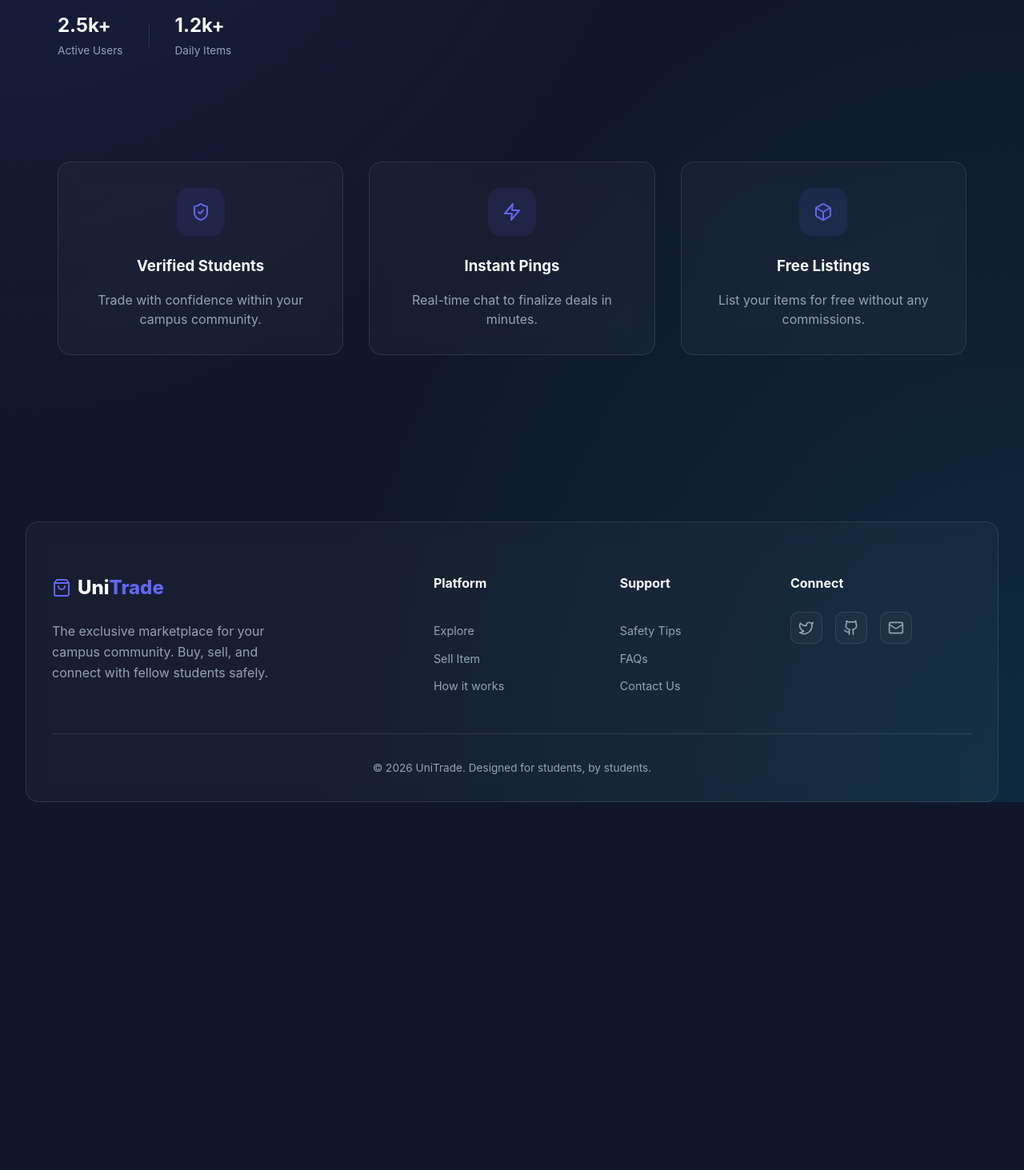
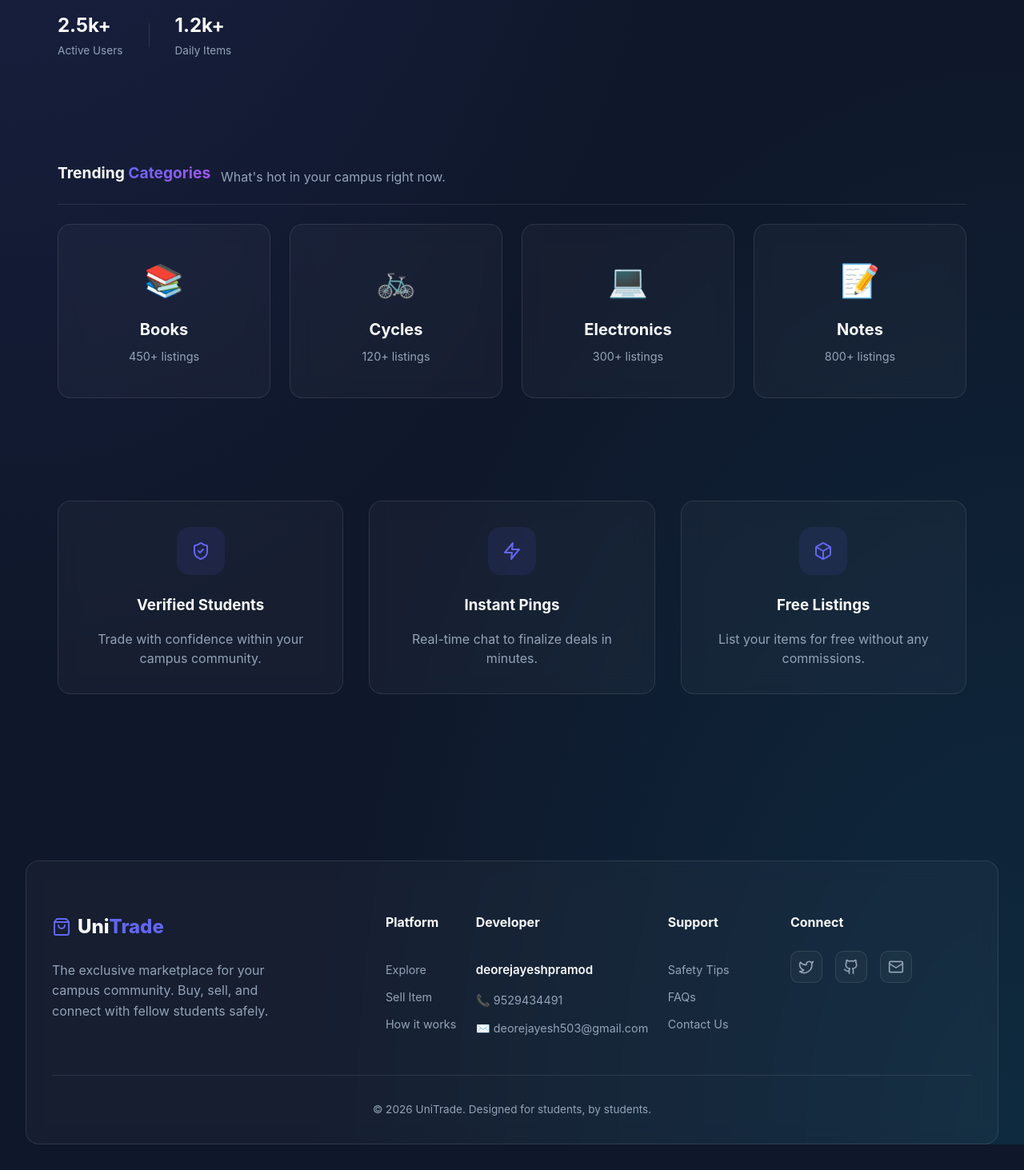
Before and after one commit to deorejayesh9663/UniTrade-, a React (Vite) app: page / in a window 1280 px wide. Shown: the part 597-2060 px from the top of the page at 80% size. Before the commit the page ends 1632 px from the top, so only its background shows below. Built offline with nearby package versions, Linux system fonts and the light colour scheme; no server answers.

Commit message:
Features & Branding: Added Developer section, Sharing, Related Items, and Trending Categories

```diff
--- a/src/components/Footer.css
+++ b/src/components/Footer.css
@@ -62,6 +62,13 @@
     color: var(--primary);
 }
 
+.dev-name {
+    color: var(--text-main);
+    font-weight: 600;
+    font-size: 0.95rem;
+    margin-bottom: 0.2rem;
+}
+
 .social-icons {
     display: flex;
     gap: 1rem;
--- a/src/components/Footer.jsx
+++ b/src/components/Footer.jsx
@@ -20,6 +20,12 @@ const Footer = () => {
                         <a href="/explore">Explore</a>
                         <a href="/sell">Sell Item</a>
                         <a href="/how-it-works">How it works</a>
+                    </div>
+                    <div className="link-group">
+                        <h4>Developer</h4>
+                        <span className="dev-name">deorejayeshpramod</span>
+                        <a href="tel:9529434491">📞 9529434491</a>
+                        <a href="mailto:deorejayesh503@gmail.com">✉️ deorejayesh503@gmail.com</a>
                     </div>
                     <div className="link-group">
                         <h4>Support</h4>
--- a/src/pages/Explore.css
+++ b/src/pages/Explore.css
@@ -191,6 +191,19 @@
     color: white;
 }
 
+.campus-verified-badge {
+    position: absolute;
+    top: 1rem;
+    left: 1rem;
+    padding: 0.3rem 0.8rem;
+    background: #10b981;
+    border-radius: 20px;
+    font-size: 0.75rem;
+    color: white;
+    font-weight: 700;
+    box-shadow: 0 4px 12px rgba(16, 185, 129, 0.3);
+}
+
 .item-details {
     padding: 1.5rem;
 }
--- a/src/pages/Explore.jsx
+++ b/src/pages/Explore.jsx
@@ -138,6 +138,9 @@ const Explore = () => {
                             <div className="item-image">
                                 <img src={item.image} alt={item.title} />
                                 <div className="category-badge">{item.category}</div>
+                                {user && item.college === user.college && (
+                                    <div className="campus-verified-badge">My Campus</div>
+                                )}
                             </div>
                             <div className="item-details">
                                 <div className="price-row">
@@ -147,7 +150,7 @@ const Explore = () => {
                                 <h3>{item.title}</h3>
                                 <div className="location">
                                     <MapPin size={14} />
-                                    <span>{item.location}</span>
+                                    <span>{item.location} • {item.college}</span>
                                 </div>
                                 <div className="seller-info">
                                     <div className="avatar">{item.sellerName?.[0] || 'S'}</div>
--- a/src/pages/Home.css
+++ b/src/pages/Home.css
@@ -250,3 +250,64 @@
         grid-template-columns: 1fr;
     }
 }
+
+/* Trending Categories */
+.trending-categories {
+    margin-bottom: 8rem;
+}
+
+.section-header {
+    text-align: center;
+    margin-bottom: 3rem;
+}
+
+.section-header h2 {
+    font-size: 2.5rem;
+    margin-bottom: 0.5rem;
+}
+
+.section-header h2 span {
+    background: var(--grad-primary);
+    background-clip: text;
+    -webkit-background-clip: text;
+    -webkit-text-fill-color: transparent;
+}
+
+.section-header p {
+    color: var(--text-muted);
+}
+
+.category-grid {
+    display: grid;
+    grid-template-columns: repeat(auto-fit, minmax(220px, 1fr));
+    gap: 1.5rem;
+}
+
+.cat-card {
+    padding: 2.5rem 1.5rem;
+    text-align: center;
+    cursor: pointer;
+    border: 1px solid var(--glass-border);
+    transition: all 0.3s;
+}
+
+.cat-card:hover {
+    border-color: var(--primary);
+    background: rgba(99, 102, 241, 0.05);
+}
+
+.cat-icon {
+    font-size: 2.5rem;
+    display: block;
+    margin-bottom: 1rem;
+}
+
+.cat-card h3 {
+    margin-bottom: 0.5rem;
+    font-size: 1.25rem;
+}
+
+.cat-card p {
+    font-size: 0.9rem;
+    color: var(--text-muted);
+}
--- a/src/pages/Home.jsx
+++ b/src/pages/Home.jsx
@@ -65,6 +65,32 @@ const Home = () => {
                 </motion.div>
             </section>
 
+            <section className="trending-categories">
+                <div className="section-header">
+                    <h2>Trending <span>Categories</span></h2>
+                    <p>What's hot in your campus right now.</p>
+                </div>
+                <div className="category-grid">
+                    {[
+                        { name: 'Books', icon: '📚', count: '450+' },
+                        { name: 'Cycles', icon: '🚲', count: '120+' },
+                        { name: 'Electronics', icon: '💻', count: '300+' },
+                        { name: 'Notes', icon: '📝', count: '800+' }
+                    ].map(cat => (
+                        <motion.div
+                            key={cat.name}
+                            whileHover={{ scale: 1.05 }}
+                            className="cat-card glass-card"
+                            onClick={() => navigate(`/explore?category=${cat.name}`)}
+                        >
+                            <span className="cat-icon">{cat.icon}</span>
+                            <h3>{cat.name}</h3>
+                            <p>{cat.count} listings</p>
+                        </motion.div>
+                    ))}
+                </div>
+            </section>
+
             <section className="features">
                 <div className="feature-grid">
                     <div className="feature-card glass-card">
--- a/src/pages/ItemDetail.css
+++ b/src/pages/ItemDetail.css
@@ -69,6 +69,10 @@
 .icon-btn:hover {
     background: var(--primary);
     transform: scale(1.1);
+}
+
+.icon-btn.report:hover {
+    background: #ef4444;
 }
 
 .content-side {
@@ -271,3 +275,68 @@
 .add-review-form textarea:focus {
     border-color: var(--primary);
 }
+
+/* Related Items Section */
+.related-section-wrapper {
+    margin-top: 3rem;
+    padding-top: 2rem;
+    border-top: 2px solid var(--glass-border);
+}
+
+.section-title {
+    font-size: 1.5rem;
+    margin-bottom: 2rem;
+    color: var(--text-main);
+}
+
+.related-grid {
+    display: grid;
+    grid-template-columns: repeat(auto-fill, minmax(200px, 1fr));
+    gap: 1.5rem;
+}
+
+.related-item-card {
+    cursor: pointer;
+    transition: all 0.3s cubic-bezier(0.4, 0, 0.2, 1);
+    overflow: hidden;
+}
+
+.related-item-card:hover {
+    transform: translateY(-5px);
+    border-color: var(--primary);
+}
+
+.rel-img-host {
+    width: 100%;
+    aspect-ratio: 16/10;
+    overflow: hidden;
+    background: var(--glass-bg);
+}
+
+.rel-img-host img {
+    width: 100%;
+    height: 100%;
+    object-fit: cover;
+    transition: transform 0.5s;
+}
+
+.related-item-card:hover .rel-img-host img {
+    transform: scale(1.1);
+}
+
+.rel-info {
+    padding: 1rem;
+}
+
+.rel-info h4 {
+    font-size: 1rem;
+    margin-bottom: 0.3rem;
+    white-space: nowrap;
+    overflow: hidden;
+    text-overflow: ellipsis;
+}
+
+.rel-info p {
+    color: var(--primary);
+    font-weight: 700;
+}
```
Also changed, not shown: src/pages/ItemDetail.jsx (+81 -2 lines).
